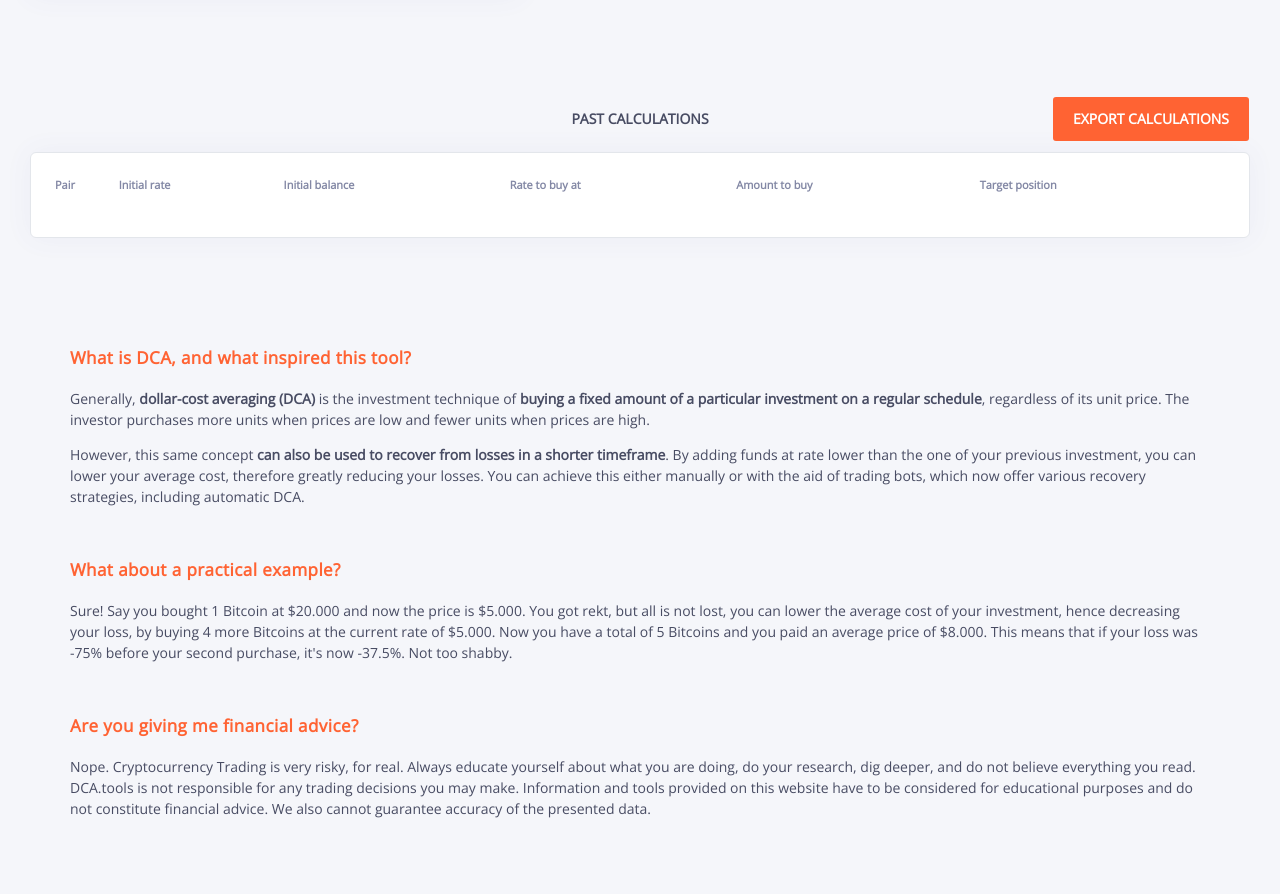
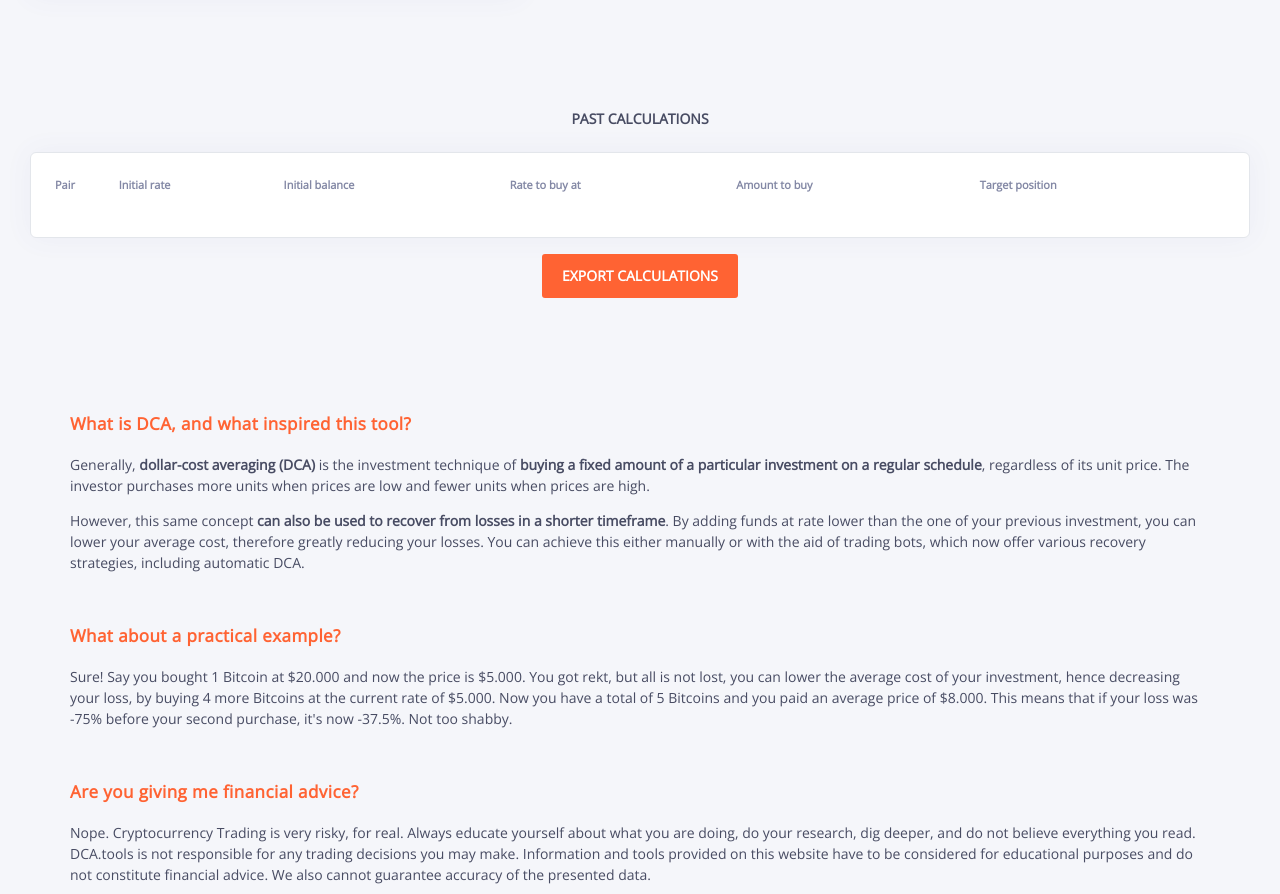
Before and after one commit to NazcaBot/dca.tools, a website: page static/index.html in a window 1280 px wide. Shown: the part 1094-1988 px from the top of the page. Drawn offline with nearby package versions, Linux system fonts and the light colour scheme; no server answers.

Commit message:
move export button

```diff
--- a/scss/main.scss
+++ b/scss/main.scss
@@ -198,14 +198,6 @@ table {
     }
 }
 
-#past_calculations {
-    button {
-        position: absolute;
-        top: -6px;
-        right: 16px;
-    }
-}
-
 #faq {
     .faq-item {
         margin-bottom: 50px;
--- a/static/index.html
+++ b/static/index.html
@@ -143,11 +143,10 @@
     </section>
 
     <!-- Past Calculations -->
-    <section id="past_calculations">
+    <section>
       <div class="container-fluid">
         <div class="col-md-12">
           <h4>Past calculations</h4>
-          <button class="open-export-modal">Export calculations</button>
           <div class="widget-wrapper" id="past-calculations">
             <table id="past_calculations_table" width="100%">
               <tr>
@@ -160,6 +159,7 @@
               </tr>
             </table>
           </div>
+          <button class="open-export-modal">Export calculations</button>
         </div>
       </div>
     </section>
```
Also changed, not shown: static/css/main.css.
